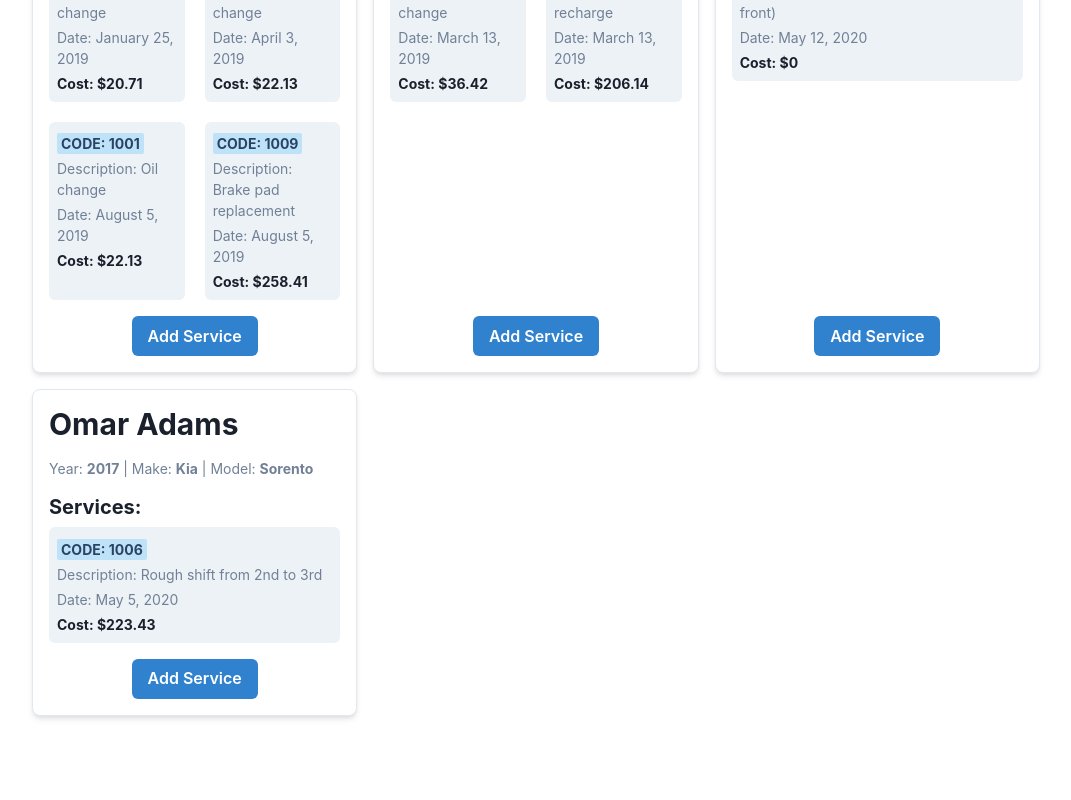
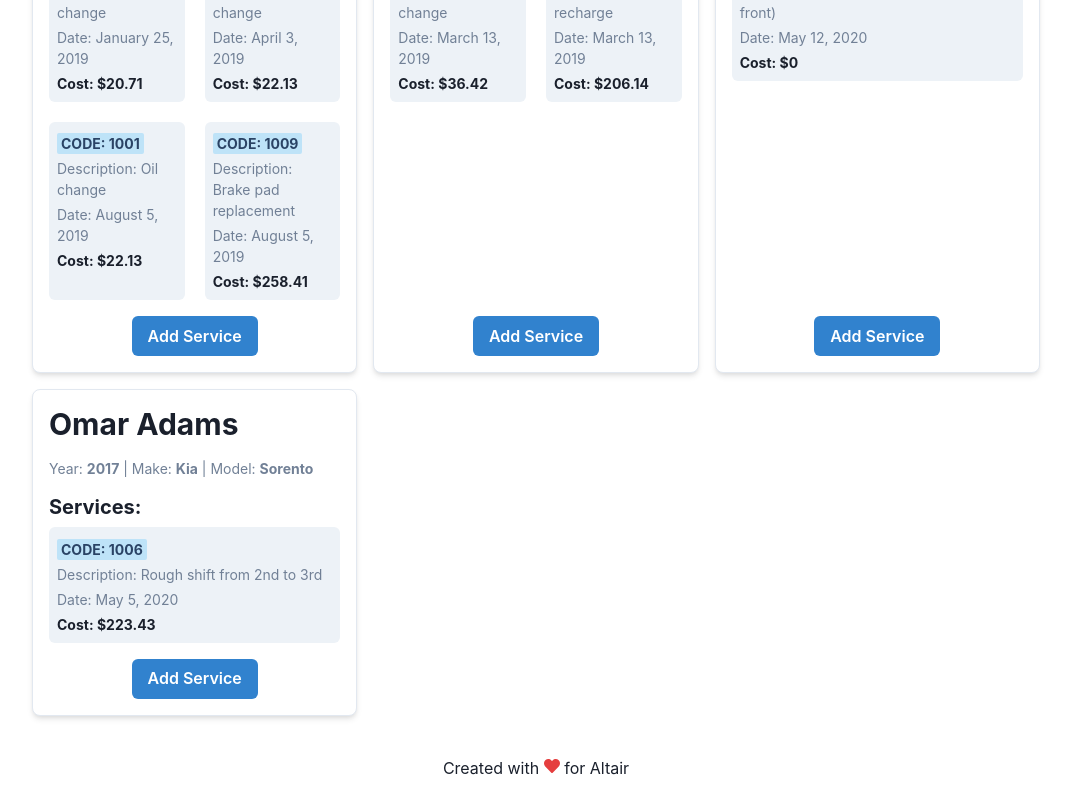
Before and after one commit to jmtrs/auto-repair-app, a React (Create React App) app: page / in a window 1280 px wide. Shown: the part 276-1076 px from the top of the page, without its empty margins (104-1175 px from the left). Before the commit the page ends 1012 px from the top, so only its background shows below. Built offline with nearby package versions, Linux system fonts and the light colour scheme.

Commit message:
feat(footer): make the footer

```diff
--- a/package.json
+++ b/package.json
@@ -16,6 +16,7 @@
     "framer-motion": "^10.16.4",
     "react": "^18.2.0",
     "react-dom": "^18.2.0",
+    "react-icons": "^4.11.0",
     "react-scripts": "5.0.1",
     "typescript": "^4.9.5",
     "web-vitals": "^2.1.4"
--- a/src/components/organisms/CustomerList.tsx
+++ b/src/components/organisms/CustomerList.tsx
@@ -1,8 +1,10 @@
 import React from "react";
-import { SimpleGrid, Heading, Box, Container } from "@chakra-ui/react";
+import { SimpleGrid, Heading, Box, Container, Icon, Link } from "@chakra-ui/react";
 import { useColorMode } from "@chakra-ui/react";
 import CustomerDetails from "../molecules/CustomerDetails";
 import customerData from "../../data/customerData";
+import { FaHeart } from "react-icons/fa";
+import { FiGithub } from "react-icons/fi";
 
 const CustomerList: React.FC = () => {
   const { toggleColorMode } = useColorMode();
@@ -25,6 +27,16 @@ const CustomerList: React.FC = () => {
                     ))}
                 </SimpleGrid>
             </Box>
+            <Box mt={10} textAlign="center">
+                Created with{" "}
+                <Link href="https://github.com/jmtrs/auto-repair-app" isExternal>
+                    <Icon as={FaHeart} color="red.500" />{" "}
+                </Link>
+                for{" "}
+                <Link href="https://altair.com" isExternal>
+                    Altair
+                </Link>
+            </Box>
         </Container>
     );
 };
```
Also changed, not shown: 1 other file (tests, documents, lock files or other folders). Lines whose indentation alone changed are shown as unchanged.
